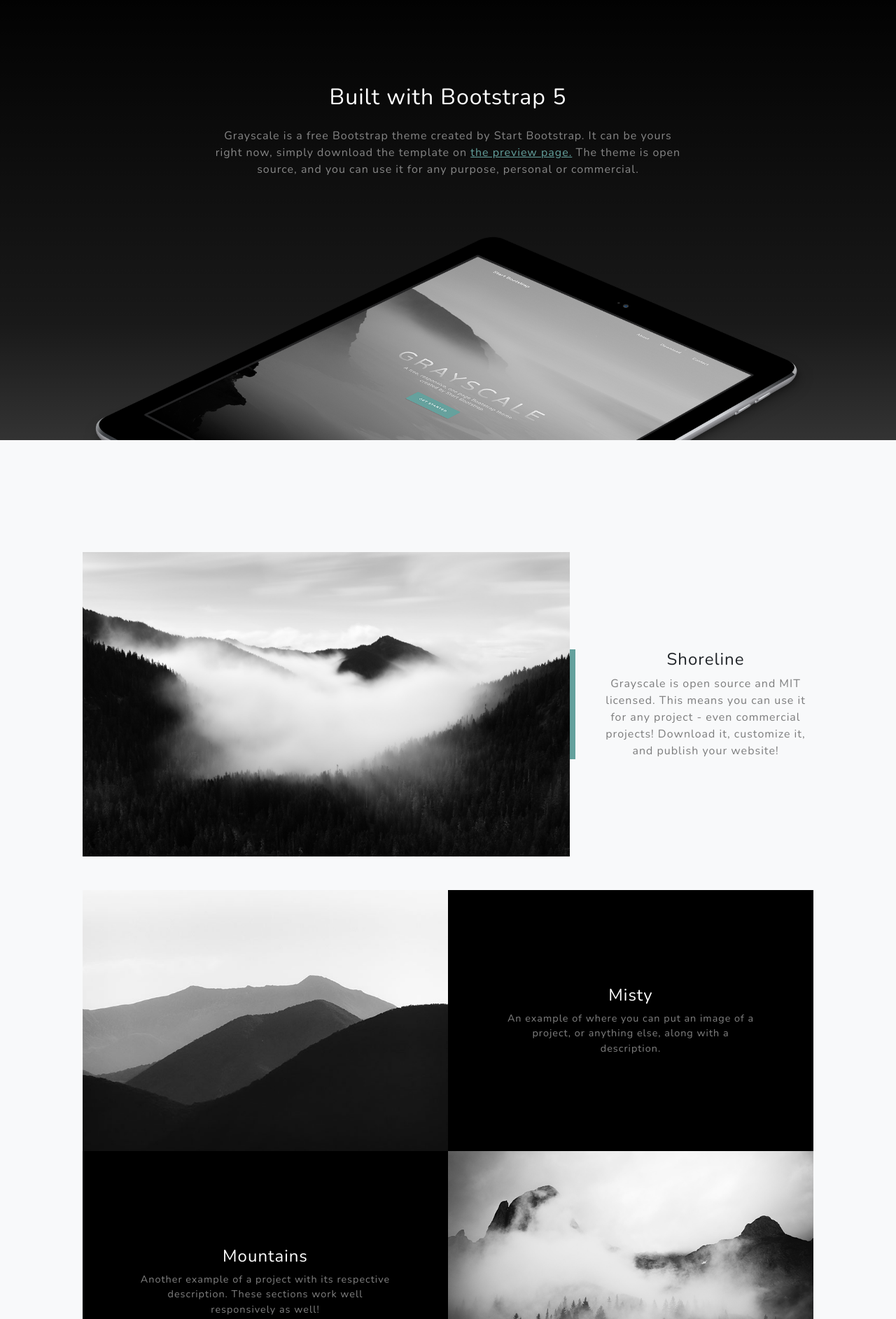
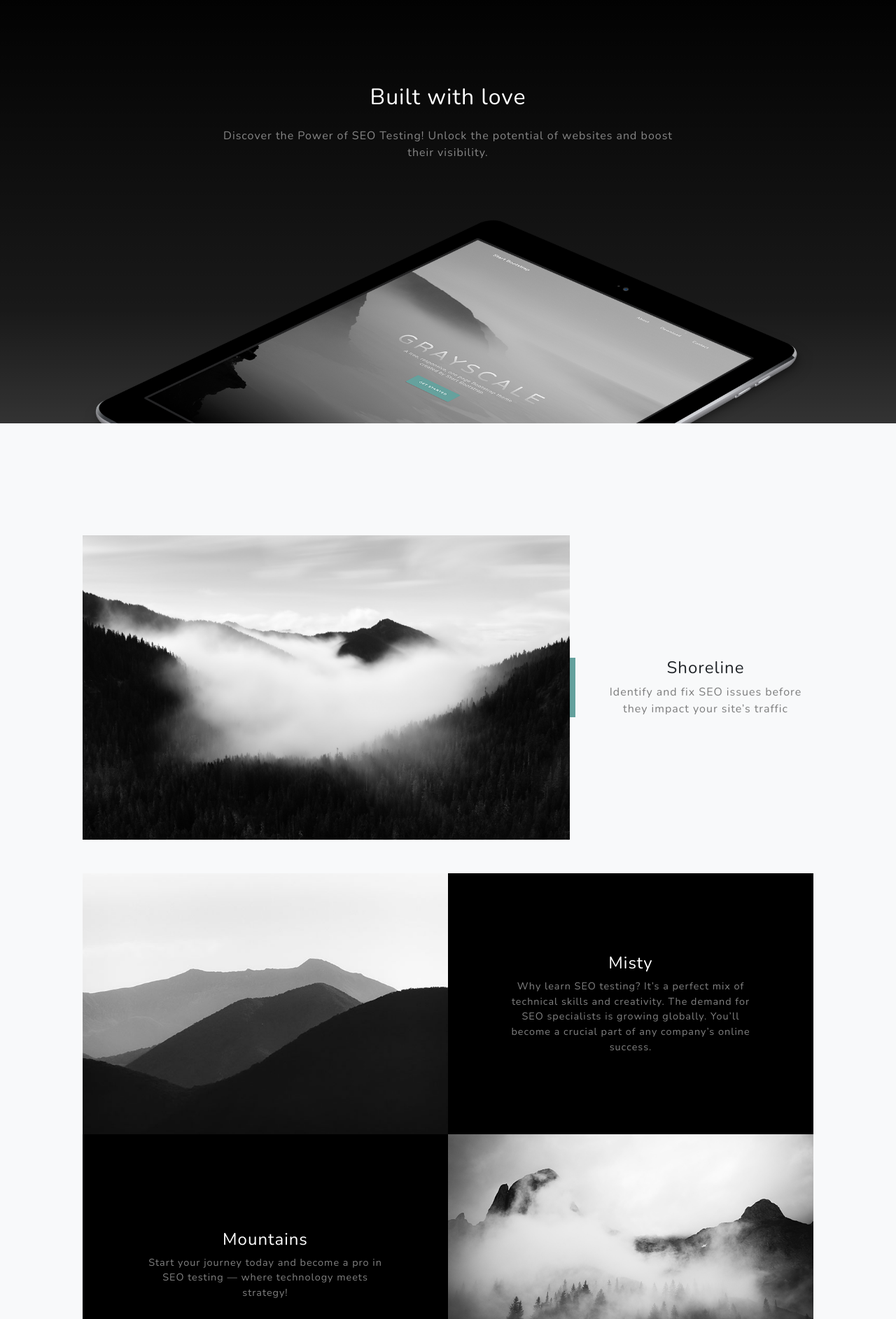
Before and after one commit to lyakhovaya/webtest, a website: page index.html in a window 1280 px wide. Shown: the part 840-2725 px from the top of the page at 70% size. Drawn offline with nearby package versions, Linux system fonts and the light colour scheme; files whose address does not match are found by name.

Commit message:
Update index.html

```diff
--- a/index.html
+++ b/index.html
@@ -50,11 +50,9 @@
             <div class="container px-4 px-lg-5">
                 <div class="row gx-4 gx-lg-5 justify-content-center">
                     <div class="col-lg-8">
-                        <h2 class="text-white mb-4">Built with Bootstrap 5</h2>
+                        <h2 class="text-white mb-4">Built with love</h2>
                         <p class="text-white-50">
-                            Grayscale is a free Bootstrap theme created by Start Bootstrap. It can be yours right now, simply download the template on
-                            <a href="https://startbootstrap.com/theme/grayscale/">the preview page.</a>
-                            The theme is open source, and you can use it for any purpose, personal or commercial.
+                           Discover the Power of SEO Testing! Unlock the potential of websites and boost their visibility.
                         </p>
                     </div>
                 </div>
@@ -70,7 +68,7 @@
                     <div class="col-xl-4 col-lg-5">
                         <div class="featured-text text-center text-lg-left">
                             <h4>Shoreline</h4>
-                            <p class="text-black-50 mb-0">Grayscale is open source and MIT licensed. This means you can use it for any project - even commercial projects! Download it, customize it, and publish your website!</p>
+                            <p class="text-black-50 mb-0">Identify and fix SEO issues before they impact your site’s traffic</p>
                         </div>
                     </div>
                 </div>
@@ -82,7 +80,10 @@
                             <div class="d-flex h-100">
                                 <div class="project-text w-100 my-auto text-center text-lg-left">
                                     <h4 class="text-white">Misty</h4>
-                                    <p class="mb-0 text-white-50">An example of where you can put an image of a project, or anything else, along with a description.</p>
+                                    <p class="mb-0 text-white-50">Why learn SEO testing?
+It’s a perfect mix of technical skills and creativity.
+The demand for SEO specialists is growing globally.
+You’ll become a crucial part of any company’s online success.</p>
                                 </div>
                             </div>
                         </div>
@@ -96,7 +97,7 @@
                             <div class="d-flex h-100">
                                 <div class="project-text w-100 my-auto text-center text-lg-right">
                                     <h4 class="text-white">Mountains</h4>
-                                    <p class="mb-0 text-white-50">Another example of a project with its respective description. These sections work well responsively as well!</p>
+                                    <p class="mb-0 text-white-50">Start your journey today and become a pro in SEO testing — where technology meets strategy!</p>
                                 </div>
                             </div>
                         </div>
@@ -184,9 +185,9 @@
                     </div>
                 </div>
                 <div class="social d-flex justify-content-center">
-                    <a class="mx-2" href="#!"><i class="fab fa-twitter"></i></a>
-                    <a class="mx-2" href="#!"><i class="fab fa-facebook-f"></i></a>
-                    <a class="mx-2" href="#!"><i class="fab fa-github"></i></a>
+                    <a class="mx-2" href="https://x.com/home"><i class="fab fa-twitter"></i></a>
+                    <a class="mx-2" href="https://www.facebook.com/profile.php?id=100001994420352"><i class="fab fa-facebook-f"></i></a>
+                    <a class="mx-2" href="https://github.com/lyakhovaya/webtest"><i class="fab fa-github"></i></a>
                 </div>
             </div>
         </section>
```
